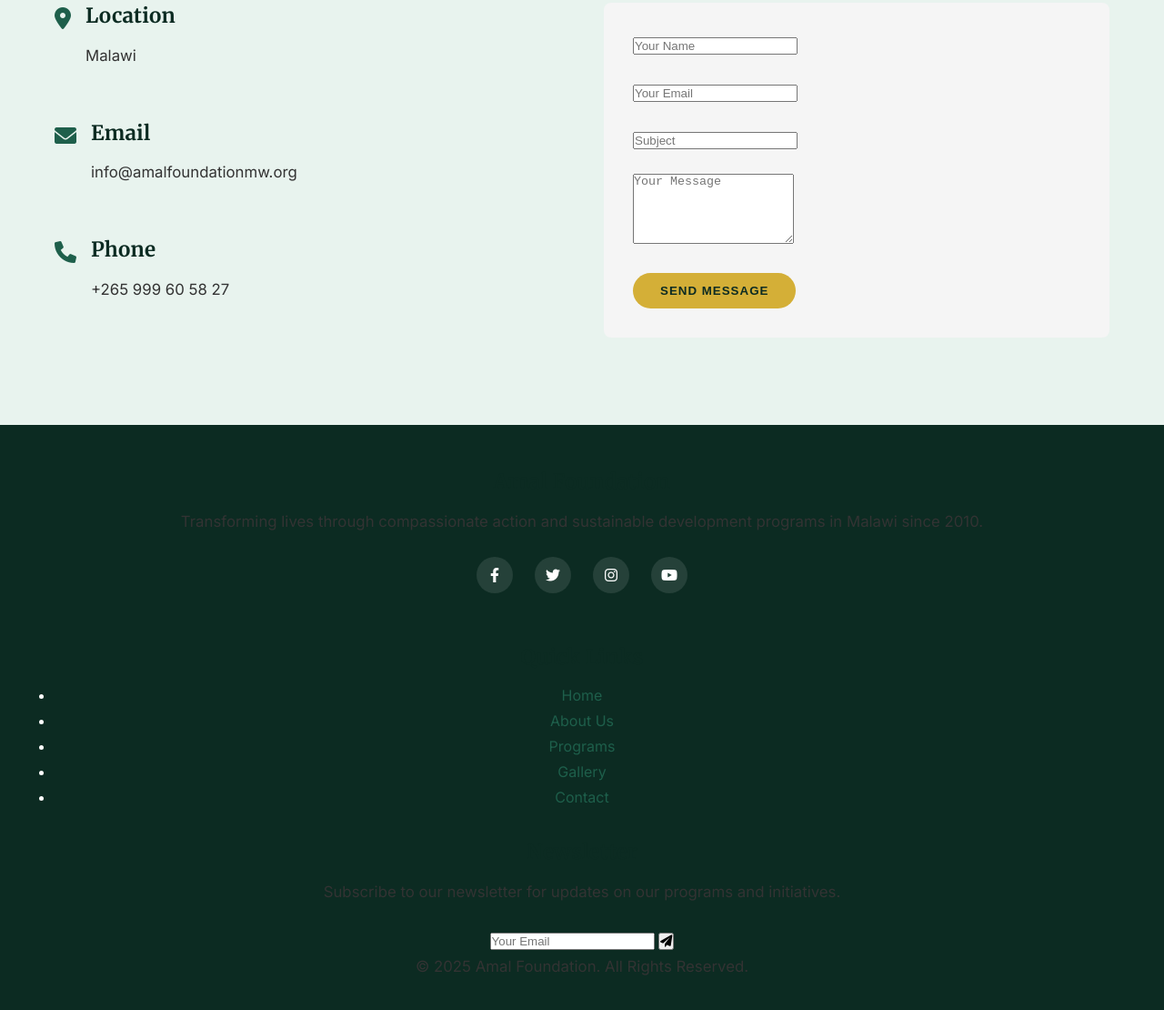
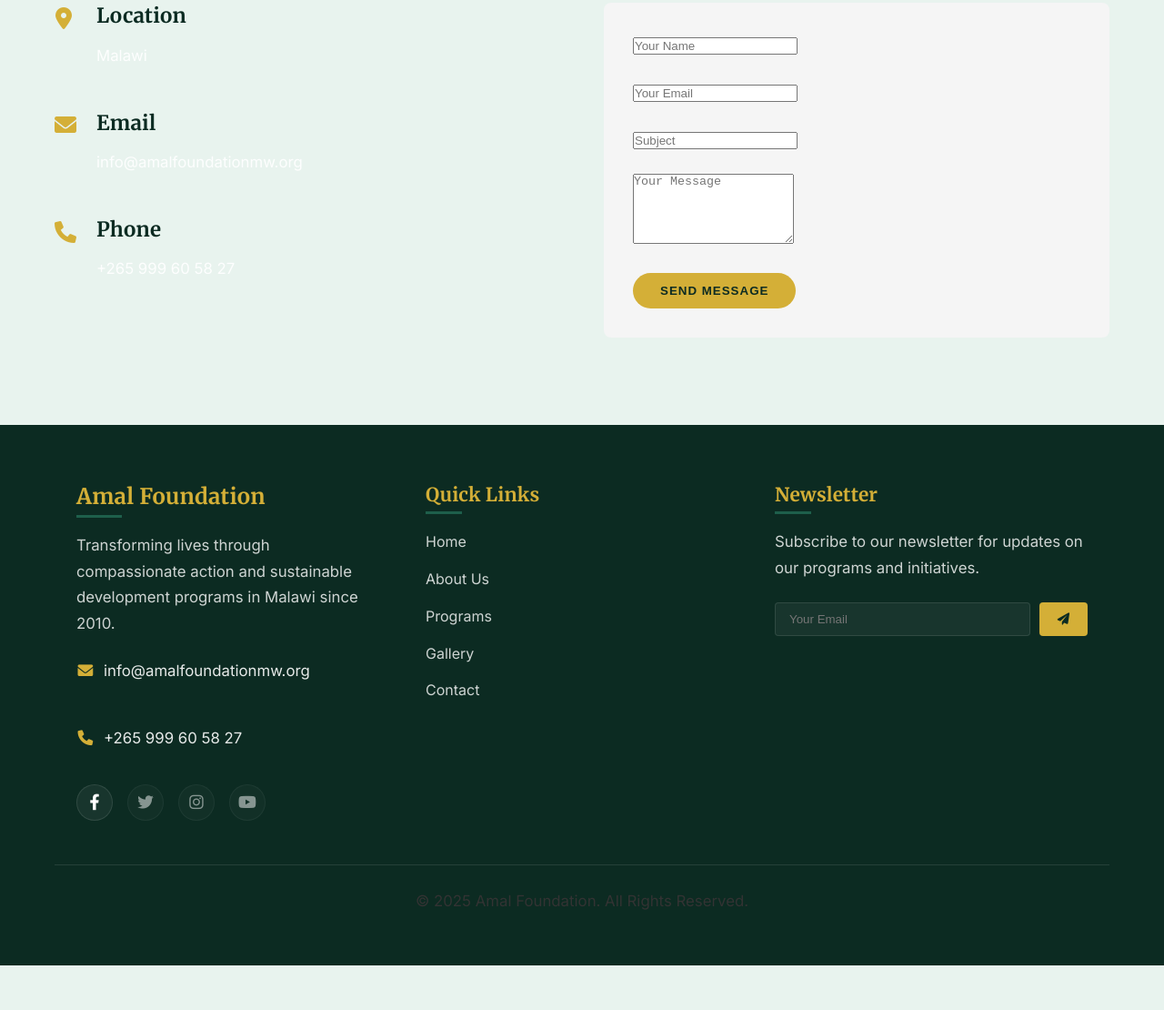
Before and after one commit to imuteremuka/amalfoundation, a plain HTML site: page index.html in a window 1280 px wide. Shown: the part 3495-4605 px from the top of the page at 91% size. After the commit the page ends 4556 px from the top, so only its background shows below. Drawn offline with Linux system fonts and the light colour scheme; a web font is replaced by a local one.

Commit message:
fixed the footer

```diff
--- a/css/style.css
+++ b/css/style.css
@@ -621,21 +621,67 @@ textarea.form-control {
 footer {
     background: var(--dark-color);
     color: var(--white);
-    padding: 3rem 0;
-    text-align: center;
+    padding: 4rem 0 2rem;
+    position: relative;
+    overflow: hidden;
 }
 
 .footer-content {
+    display: grid;
+    grid-template-columns: repeat(auto-fit, minmax(250px, 1fr));
+    gap: 2.5rem;
+    text-align: left;
+    max-width: 1200px;
+    margin: 0 auto;
+    padding: 0 1.5rem;
+}
+
+.footer-about {
+    padding-right: 2rem;
+}
+
+.footer-about h3 {
+    color: var(--secondary-color);
+    margin-bottom: 1.5rem;
+    font-size: 1.5rem;
+    position: relative;
+    display: inline-block;
+}
+
+.footer-about h3::after {
+    content: '';
+    position: absolute;
+    left: 0;
+    bottom: -8px;
+    width: 50px;
+    height: 3px;
+    background: var(--accent-color);
+}
+
+.footer-about p {
+    margin-bottom: 1.5rem;
+    line-height: 1.7;
+    color: rgba(255, 255, 255, 0.8);
+}
+
+.contact-info p {
     display: flex;
-    flex-direction: column;
-    gap: 2rem;
+    align-items: center;
+    margin-bottom: 0.8rem;
+    color: rgba(255, 255, 255, 0.9);
+}
+
+.contact-info i {
+    margin-right: 10px;
+    color: var(--secondary-color);
+    width: 20px;
+    text-align: center;
 }
 
 .social-links {
     display: flex;
-    justify-content: center;
-    gap: 1.5rem;
-    margin-bottom: 1.5rem;
+    gap: 1rem;
+    margin-top: 1.5rem;
 }
 
 .social-links a {
@@ -644,15 +690,110 @@ footer {
     justify-content: center;
     width: 40px;
     height: 40px;
-    background: rgba(255, 255, 255, 0.1);
+    background: rgba(255, 255, 255, 0.05);
     border-radius: 50%;
     color: var(--white);
     transition: var(--transition);
+    font-size: 1.1rem;
+    border: 1px solid rgba(255, 255, 255, 0.1);
 }
 
 .social-links a:hover {
     background: var(--accent-color);
     transform: translateY(-3px);
+    box-shadow: 0 5px 15px rgba(0, 0, 0, 0.2);
+}
+
+.social-links a.disabled {
+    opacity: 0.5;
+    cursor: not-allowed;
+    pointer-events: none;
+}
+
+.footer-links h3,
+.footer-newsletter h3 {
+    color: var(--secondary-color);
+    margin-bottom: 1.5rem;
+    font-size: 1.3rem;
+    position: relative;
+    display: inline-block;
+}
+
+.footer-links h3::after,
+.footer-newsletter h3::after {
+    content: '';
+    position: absolute;
+    left: 0;
+    bottom: -8px;
+    width: 40px;
+    height: 3px;
+    background: var(--accent-color);
+}
+
+.footer-links ul {
+    list-style: none;
+    padding: 0;
+}
+
+.footer-links li {
+    margin-bottom: 0.8rem;
+}
+
+.footer-links a {
+    color: rgba(255, 255, 255, 0.8);
+    text-decoration: none;
+    transition: var(--transition);
+    display: inline-block;
+}
+
+.footer-links a:hover {
+    color: var(--secondary-color);
+    transform: translateX(5px);
+}
+
+.footer-newsletter p {
+    color: rgba(255, 255, 255, 0.8);
+    margin-bottom: 1.5rem;
+    line-height: 1.7;
+}
+
+.footer-newsletter form {
+    display: flex;
+    gap: 10px;
+}
+
+.footer-newsletter input {
+    flex: 1;
+    padding: 10px 15px;
+    border: 1px solid rgba(255, 255, 255, 0.1);
+    background: rgba(255, 255, 255, 0.05);
+    color: white;
+    border-radius: 4px;
+}
+
+.footer-newsletter button {
+    background: var(--secondary-color);
+    color: var(--dark-color);
+    border: none;
+    padding: 0 20px;
+    border-radius: 4px;
+    cursor: pointer;
+    transition: var(--transition);
+    font-weight: 600;
+}
+
+.footer-newsletter button:hover {
+    background: #e6c74f;
+    transform: translateY(-2px);
+}
+
+.footer-bottom {
+    text-align: center;
+    margin-top: 3rem;
+    padding-top: 1.5rem;
+    border-top: 1px solid rgba(255, 255, 255, 0.1);
+    color: rgba(255, 255, 255, 0.6);
+    font-size: 0.9rem;
 }
 
 /* Responsive Styles */
--- a/index.html
+++ b/index.html
@@ -339,11 +339,15 @@
                 <div class="footer-about">
                     <h3>Amal Foundation</h3>
                     <p>Transforming lives through compassionate action and sustainable development programs in Malawi since 2010.</p>
+                    <div class="contact-info">
+                        <p><i class="fas fa-envelope"></i> info@amalfoundationmw.org</p>
+                        <p><i class="fas fa-phone"></i> +265 999 60 58 27</p>
+                    </div>
                     <div class="social-links">
-                        <a href="#"><i class="fab fa-facebook-f"></i></a>
-                        <a href="#"><i class="fab fa-twitter"></i></a>
-                        <a href="#"><i class="fab fa-instagram"></i></a>
-                        <a href="#"><i class="fab fa-youtube"></i></a>
+                        <a href="https://www.facebook.com/profile.php?id=61585722420812" target="_blank" rel="noopener noreferrer"><i class="fab fa-facebook-f"></i></a>
+                        <a href="#" class="disabled" title="Coming soon"><i class="fab fa-twitter"></i></a>
+                        <a href="#" class="disabled" title="Coming soon"><i class="fab fa-instagram"></i></a>
+                        <a href="#" class="disabled" title="Coming soon"><i class="fab fa-youtube"></i></a>
                     </div>
                 </div>
                 <div class="footer-links">
--- a/js/script.js
+++ b/js/script.js
@@ -1,6 +1,6 @@
 // Tab functionality for gallery section
 document.addEventListener('DOMContentLoaded', function() {
-    // Get all tab buttons and content
+    // Tab functionality
     const tabBtns = document.querySelectorAll('.tab-btn');
     const tabContents = document.querySelectorAll('.tab-content');
 
@@ -41,4 +41,14 @@ document.addEventListener('DOMContentLoaded', function() {
             }
         });
     });
+
+    // Update social media links
+    const socialLinks = document.querySelectorAll('.social-links a');
+    socialLinks.forEach(link => {
+        if (link.querySelector('.fa-facebook-f')) {
+            link.href = 'https://www.facebook.com/profile.php?id=61585722420812';
+            link.target = '_blank';
+            link.rel = 'noopener noreferrer';
+        }
+    });
 });
```
